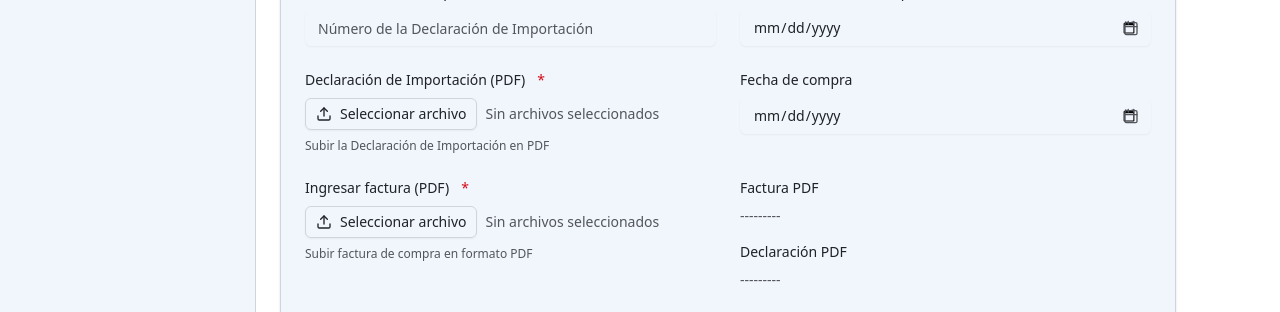
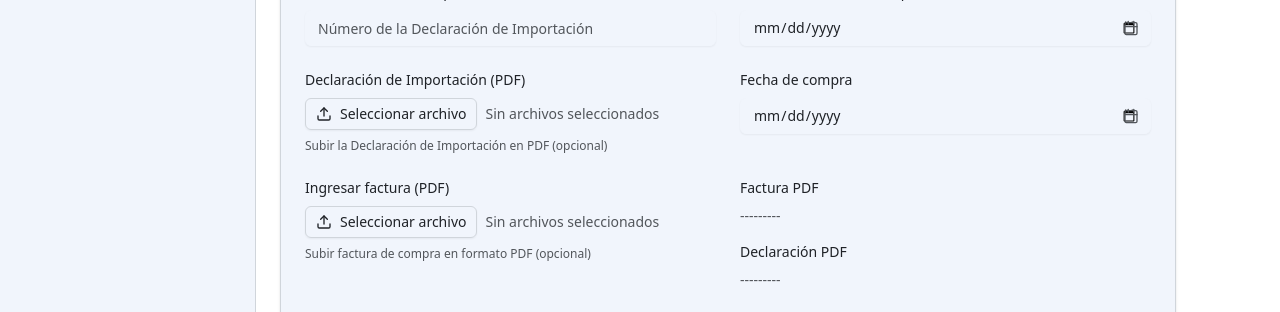
Before and after one commit to gigi-giuffra/gestion_contenedores, a Next.js app in the folder my-app/: page /contenedores/nuevo in a window 1280 px wide. Shown: the part 727-1039 px from the top of the page. Built offline with nearby package versions, Linux system fonts and the light colour scheme.

Commit message:
Allow saving containers without mandatory PDFs

```diff
--- a/my-app/components/container-management.tsx
+++ b/my-app/components/container-management.tsx
@@ -80,10 +80,6 @@ export function ContainerManagement({ initialData, index }: ContainerManagementP
     initialData ? sanitizeInitialData(initialData) : createEmptyFormState(),
   )
   const [errors, setErrors] = useState(createInitialErrors)
-  const [fileErrors, setFileErrors] = useState({
-    declaracion: false,
-    factura: false,
-  })
 
   const [declaracionFile, setDeclaracionFile] = useState<File | null>(null)
   const [facturaFile, setFacturaFile] = useState<File | null>(null)
@@ -106,12 +102,8 @@ export function ContainerManagement({ initialData, index }: ContainerManagementP
   const resetForm = () => {
     setFormData(createEmptyFormState())
     setErrors(createInitialErrors())
-    setFileErrors({ declaracion: false, factura: false })
     clearFileSelections()
   }
-
-  const hasDeclaracionPdfSelected = Boolean(formData.declaracionPdf) || !!declaracionFile
-  const hasFacturaPdfSelected = Boolean(formData.facturaPdf) || !!facturaFile
 
   const router = useRouter()
   const isEditing = typeof index === "number" && !!initialData
@@ -172,17 +164,11 @@ export function ContainerManagement({ initialData, index }: ContainerManagementP
 
   const handleDeclaracionFileChange = (file: File | null) => {
     setDeclaracionFile(file)
-    if (file) {
-      setFileErrors((prev) => ({ ...prev, declaracion: false }))
-    }
     setSuccessMessage(null)
   }
 
   const handleFacturaFileChange = (file: File | null) => {
     setFacturaFile(file)
-    if (file) {
-      setFileErrors((prev) => ({ ...prev, factura: false }))
-    }
     setSuccessMessage(null)
   }
 
@@ -212,13 +198,6 @@ export function ContainerManagement({ initialData, index }: ContainerManagementP
         estado === "Disponible" || estado === "Mantenimiento" || estado === "Rancho"
 
       const missingFields: string[] = []
-      const hasDeclaracionPdf = hasDeclaracionPdfSelected
-      const hasFacturaPdf = hasFacturaPdfSelected
-      setFileErrors({
-        declaracion: !hasDeclaracionPdf,
-        factura: !hasFacturaPdf,
-      })
-
       if (formData.serieLetra.trim() === "") {
         missingFields.push("Serie letra")
       }
@@ -245,12 +224,6 @@ export function ContainerManagement({ initialData, index }: ContainerManagementP
       }
       if (formData.fechaCompra.trim() === "") {
         missingFields.push("Fecha de compra")
-      }
-      if (!hasDeclaracionPdf) {
-        missingFields.push("Declaración de Importación (PDF)")
-      }
-      if (!hasFacturaPdf) {
-        missingFields.push("Factura de compra (PDF)")
       }
       if (missingFields.length > 0) {
         alert(`¡¡ALERTA te falta escribir : ${missingFields.join(", ")}!!`)
@@ -554,7 +527,6 @@ export function ContainerManagement({ initialData, index }: ContainerManagementP
                 <div className="space-y-2">
                   <Label htmlFor="declaracion-pdf" className="text-sm font-medium">
                     Declaración de Importación (PDF)
-                    <span className="ml-1 text-destructive">*</span>
                   </Label>
                   <input
                     id="declaracion-pdf"
@@ -563,7 +535,6 @@ export function ContainerManagement({ initialData, index }: ContainerManagementP
                     ref={declaracionInputRef}
                     onChange={(e) => handleDeclaracionFileChange(e.target.files?.[0] || null)}
                     className="hidden"
-                    aria-required="true"
                   />
                   <div className="flex items-center gap-2">
                     <Button
@@ -584,12 +555,9 @@ export function ContainerManagement({ initialData, index }: ContainerManagementP
                         : "Sin archivos seleccionados"}
                     </span>
                   </div>
-                  <p className="text-xs text-muted-foreground">Subir la Declaración de Importación en PDF</p>
-                  {fileErrors.declaracion && (
-                    <p className="text-sm text-destructive">
-                      Debes adjuntar la Declaración de Importación en PDF.
-                    </p>
-                  )}
+                  <p className="text-xs text-muted-foreground">
+                    Subir la Declaración de Importación en PDF (opcional)
+                  </p>
                 </div>
 
                 <div className="space-y-2">
@@ -611,7 +579,6 @@ export function ContainerManagement({ initialData, index }: ContainerManagementP
                 <div className="space-y-2">
                   <Label htmlFor="factura-pdf" className="text-sm font-medium">
                     Ingresar factura (PDF)
-                    <span className="ml-1 text-destructive">*</span>
                   </Label>
                   <input
                     id="factura-pdf"
@@ -620,7 +587,6 @@ export function ContainerManagement({ initialData, index }: ContainerManagementP
                     ref={facturaInputRef}
                     onChange={(e) => handleFacturaFileChange(e.target.files?.[0] || null)}
                     className="hidden"
-                    aria-required="true"
                   />
                   <div className="flex items-center gap-2">
                     <Button
@@ -641,12 +607,9 @@ export function ContainerManagement({ initialData, index }: ContainerManagementP
                         : "Sin archivos seleccionados"}
                     </span>
                   </div>
-                  <p className="text-xs text-muted-foreground">Subir factura de compra en formato PDF</p>
-                  {fileErrors.factura && (
-                    <p className="text-sm text-destructive">
-                      Debes adjuntar la factura de compra en PDF.
-                    </p>
-                  )}
+                  <p className="text-xs text-muted-foreground">
+                    Subir factura de compra en formato PDF (opcional)
+                  </p>
                 </div>
 
                 <div className="space-y-4">
```
